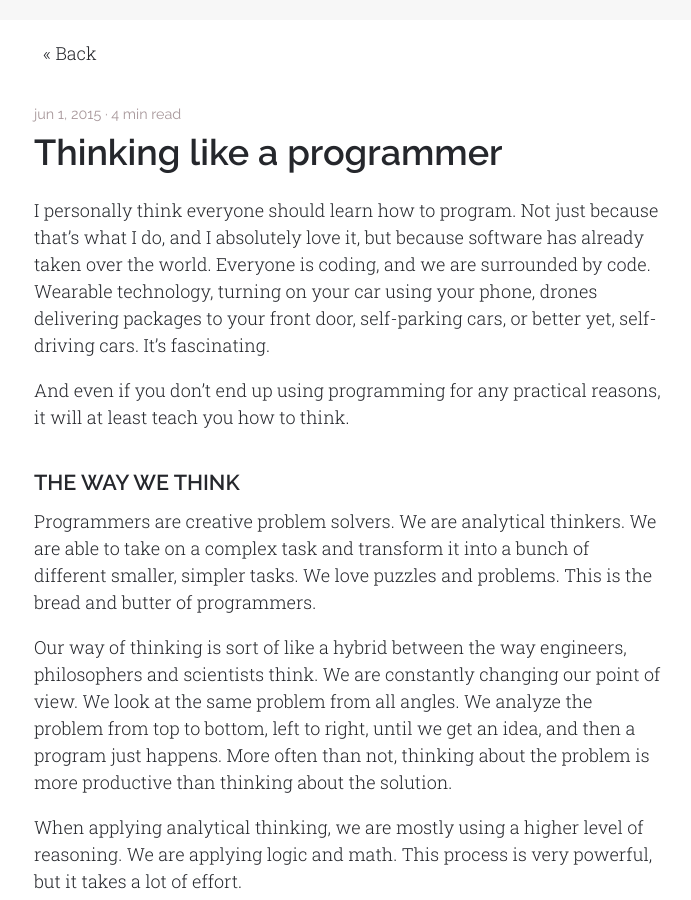
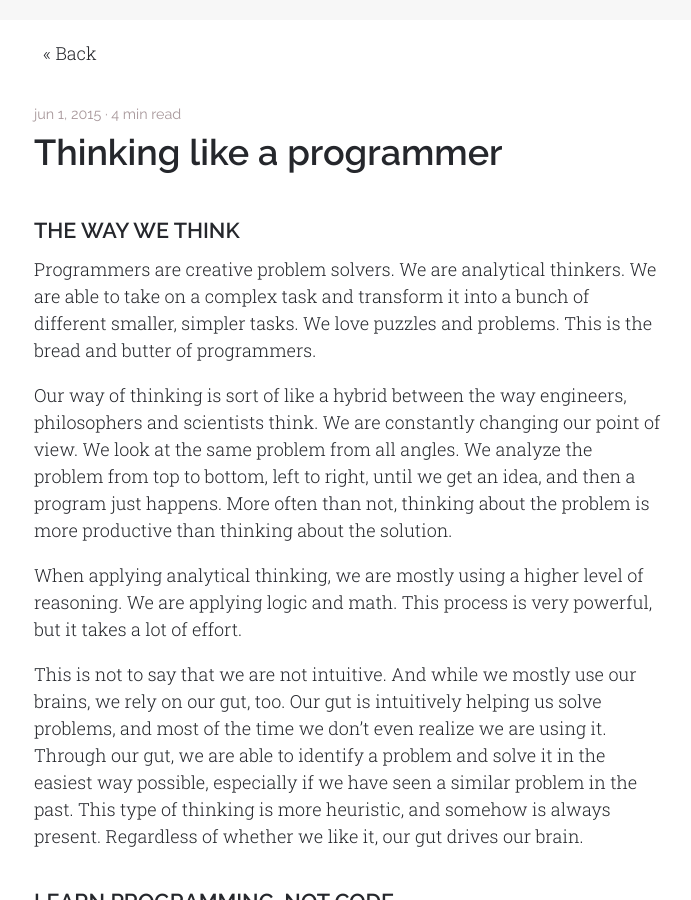
Before and after one commit to murielg/murielg.github.io, a Jekyll site: the page built from _posts/2015-06-01-thinking-like-a-programmer.markdown, in a window 1280 px wide and 900 px high. Shown: the whole window, without its empty margins (291-982 px from the left). Built offline with Jekyll 4.4.1, drawn with Linux system fonts in a browser that asks for light colours; comment, search, counter and statistics services are not loaded.

Commit message:
Update 2015-06-01-thinking-like-a-programmer.markdown

```diff
--- a/_posts/2015-06-01-thinking-like-a-programmer.markdown
+++ b/_posts/2015-06-01-thinking-like-a-programmer.markdown
@@ -4,10 +4,6 @@ title: "Thinking like a programmer"
 date: 2015-06-01
 
 ---
-
-I personally think everyone should learn how to program. Not just because that’s what I do, and I absolutely love it, but because software has already taken over the world. Everyone is coding, and we are surrounded by code. Wearable technology, turning on your car using your phone, drones delivering packages to your front door, self-parking cars, or better yet, self-driving cars. It’s fascinating.
-
-And even if you don’t end up using programming for any practical reasons, it will at least teach you how to think.
 
 ## The way we think
 
```
